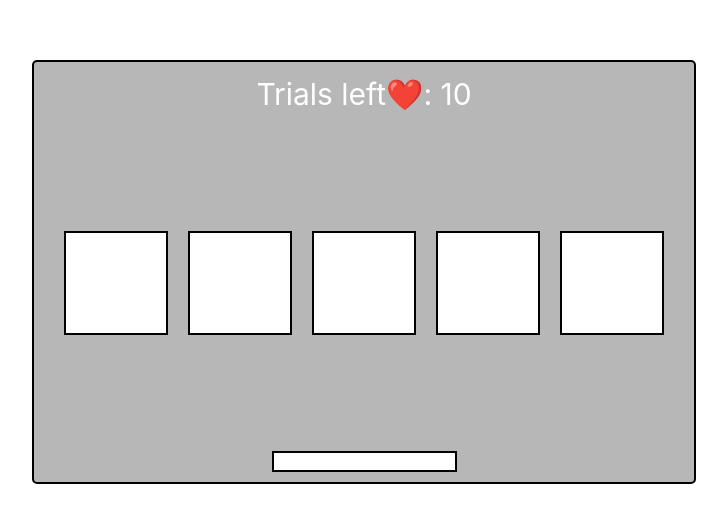
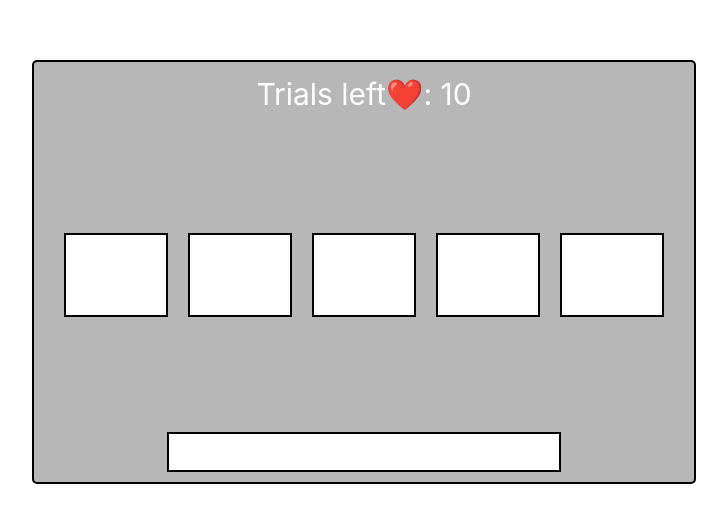
Before and after one commit to simran-saini-zs/TypeScript, a React (Vite) app: page / in a window 1280 px wide. Shown: the part 128-650 px from the top of the page, without its empty margins (276-1003 px from the left). Built offline with nearby package versions, Linux system fonts and the light colour scheme.

Commit message:
Worked on comments

```diff
--- a/src/Game.css
+++ b/src/Game.css
@@ -18,10 +18,12 @@
 }
 .output-box{
     margin: 10px;
-    height: 100px;
+    height: 80px;
     width: 100px;
     background-color: white;
     border: 2px solid black;
+    font-size: 40px;
+    font-weight: 500;
 }
 .restart{
     position: relative;
@@ -36,6 +38,8 @@
 }
 .input input{
     border: 2px solid black;
+    font-size: 30px;
+    font-weight: 400;
 }
 .error1{
     color:white;
--- a/src/GuessingGame.tsx
+++ b/src/GuessingGame.tsx
@@ -29,6 +29,7 @@ const GuessingGame: React.FC = () => {
         setError(2); // Error: character is correct but in the wrong position
       }
     } else {
+      alert("You lost one move");
       setTimeout(() => {
         setName((prev) => prev.slice(0, prev.length - 1)); // Remove the last character from the input after delay
       }, 1000);
```
